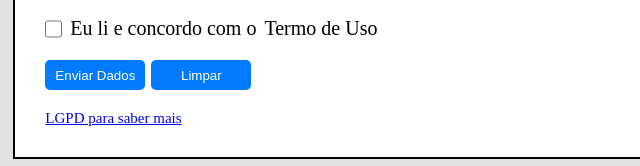
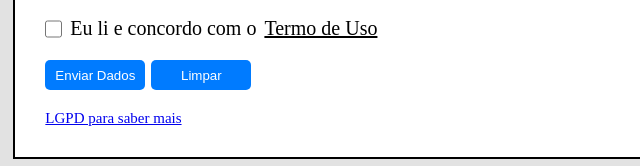
Before and after one commit to LipeLou/form, a plain HTML site: page formulario/index.html in a window 1280 px wide. Shown: the part 935-1101 px from the top of the page, 272-912 px from the left. Drawn offline with Linux system fonts and the light colour scheme.

Commit message:
hreff no termo de uso

```diff
--- a/formulario/index.html
+++ b/formulario/index.html
@@ -134,7 +134,7 @@
     <section class="term">
         <input class="checkbox" type="checkbox">
         <p>Eu li e concordo com o</p>
-        <a " class="termo-de-uso" target="_blank"> Termo de Uso</a>
+        <a href="#" class="termo-de-uso" target="_blank"> Termo de Uso</a>
     </section>
     <section class="buttons">
     <button type="submit">Enviar Dados</button>
```
